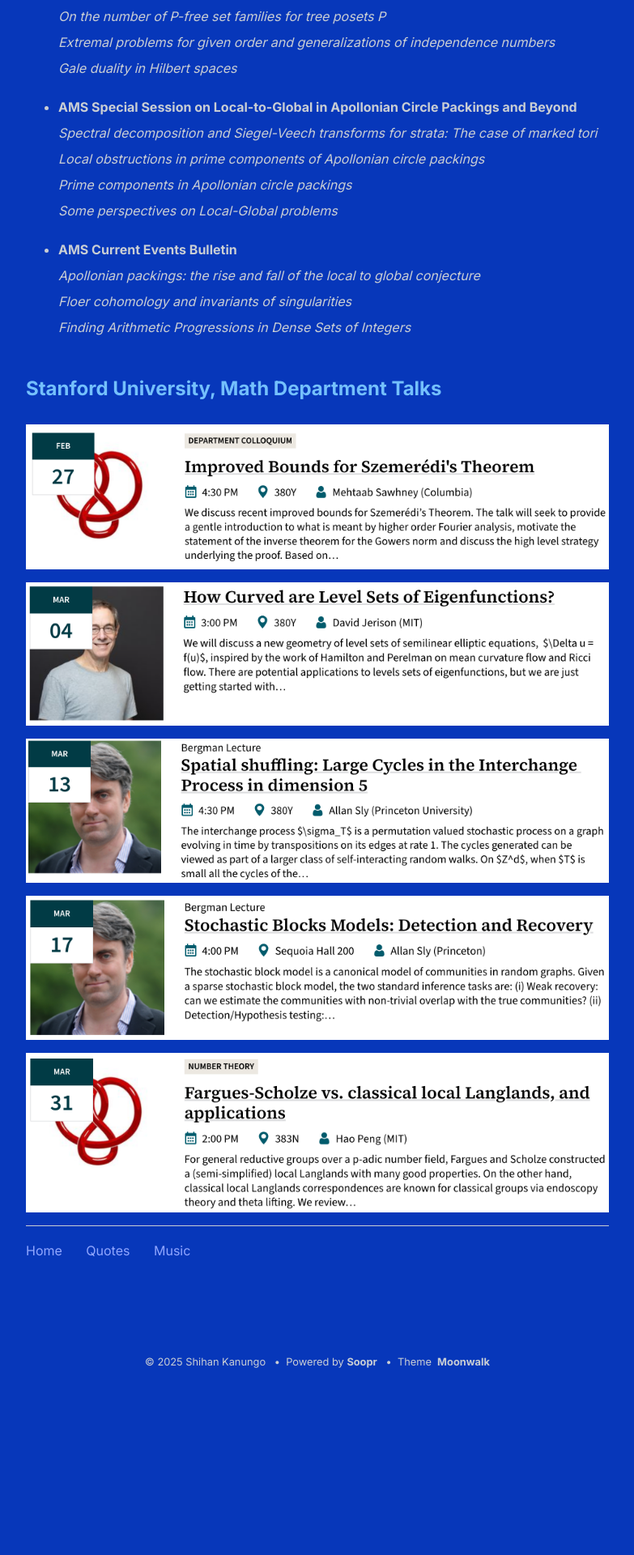
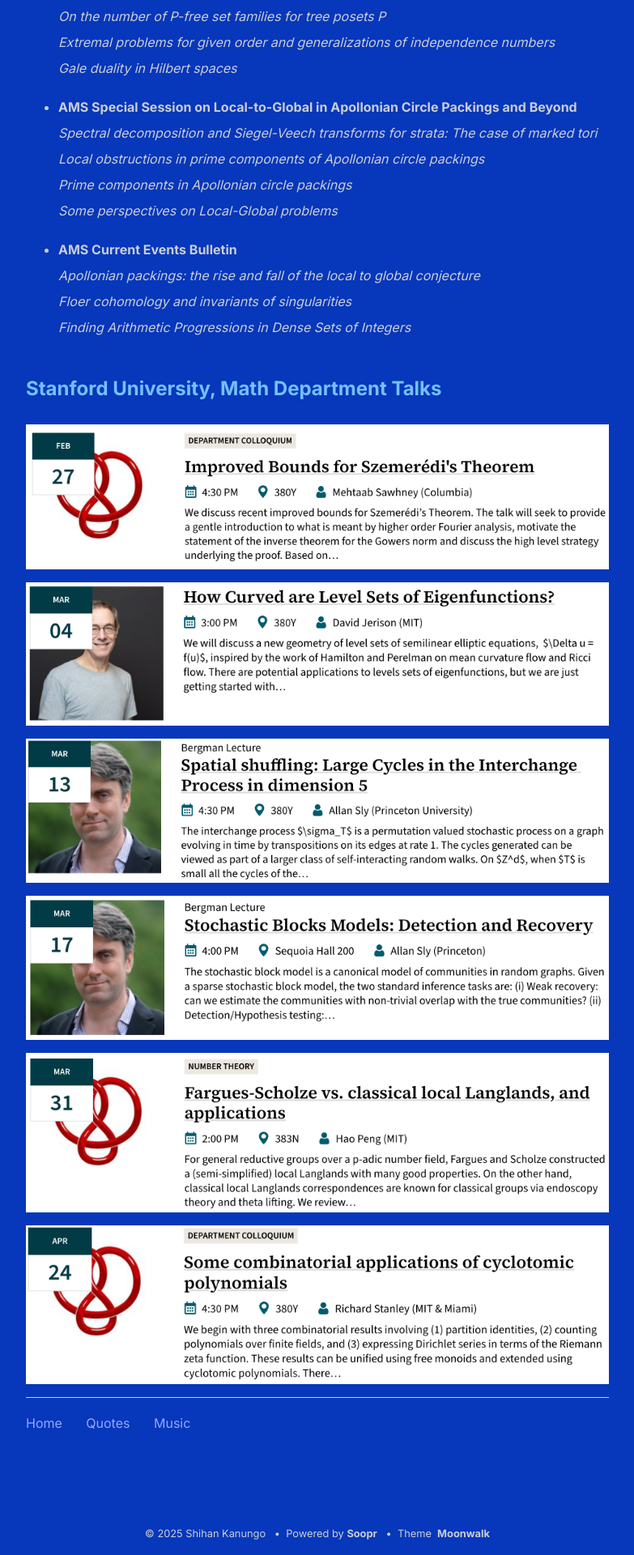
Before and after one commit to shihankanungo/shihankanungo.github.io, a Jekyll site: the page built from math-talks.md, in a window 1280 px wide. Shown: the part 1780-3700 px from the top of the page at 81% size, without its empty margins (248-1031 px from the left). Built offline with Jekyll 4.4.1, drawn with Linux system fonts in a browser that asks for light colours; before the commit the page ends 3487 px from its top, so only the background shows below that.

Commit message:
Update math-talks.md

```diff
--- a/math-talks.md
+++ b/math-talks.md
@@ -76,3 +76,5 @@ _Finding Arithmetic Progressions in Dense Sets of Integers_
 ![stanford-mar-17](images/03-17.png)
 
 ![stanford-mar-31](images/03-31.png)
+
+![stanford-apr-24](images/04-24.png)
```
